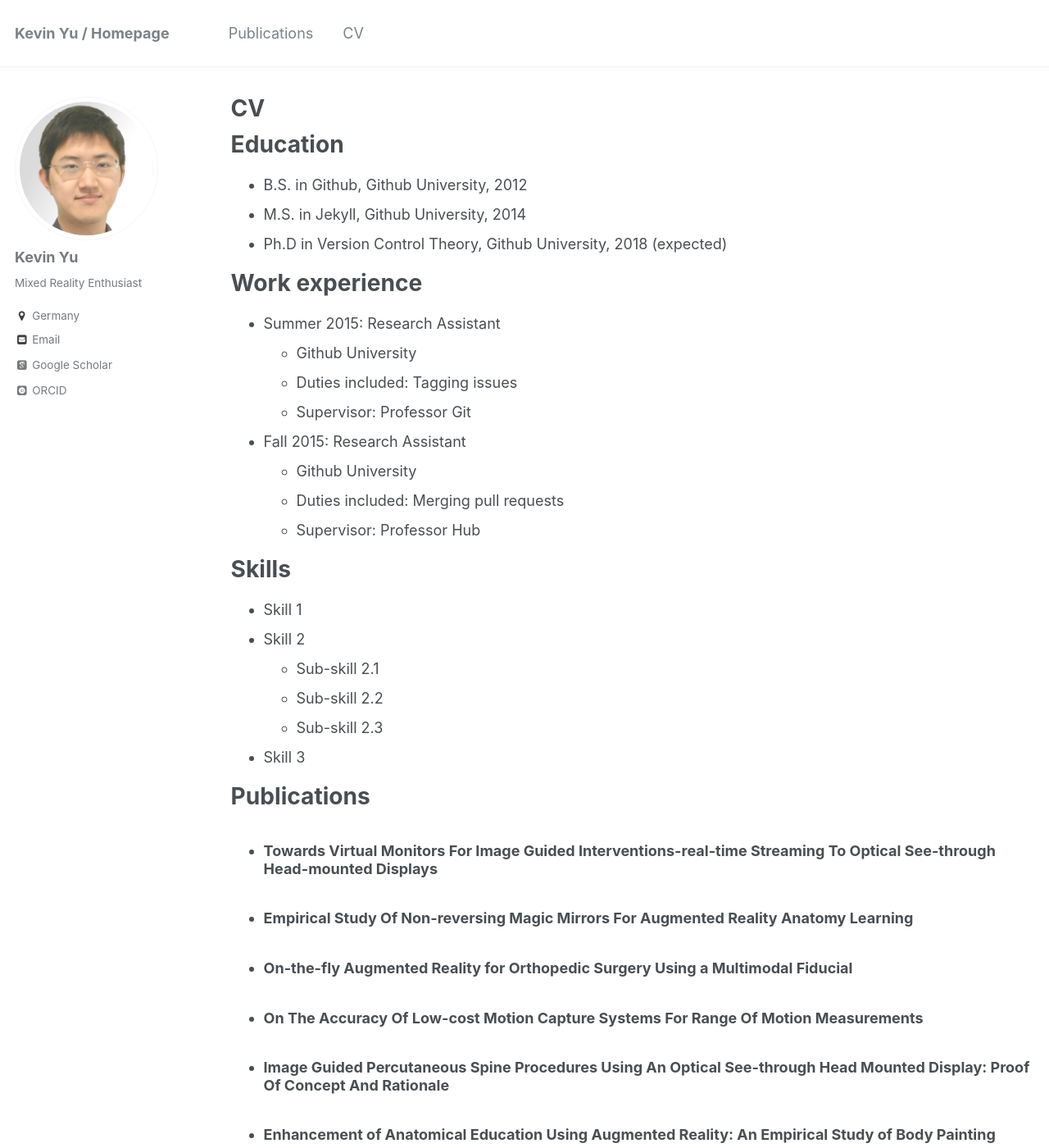
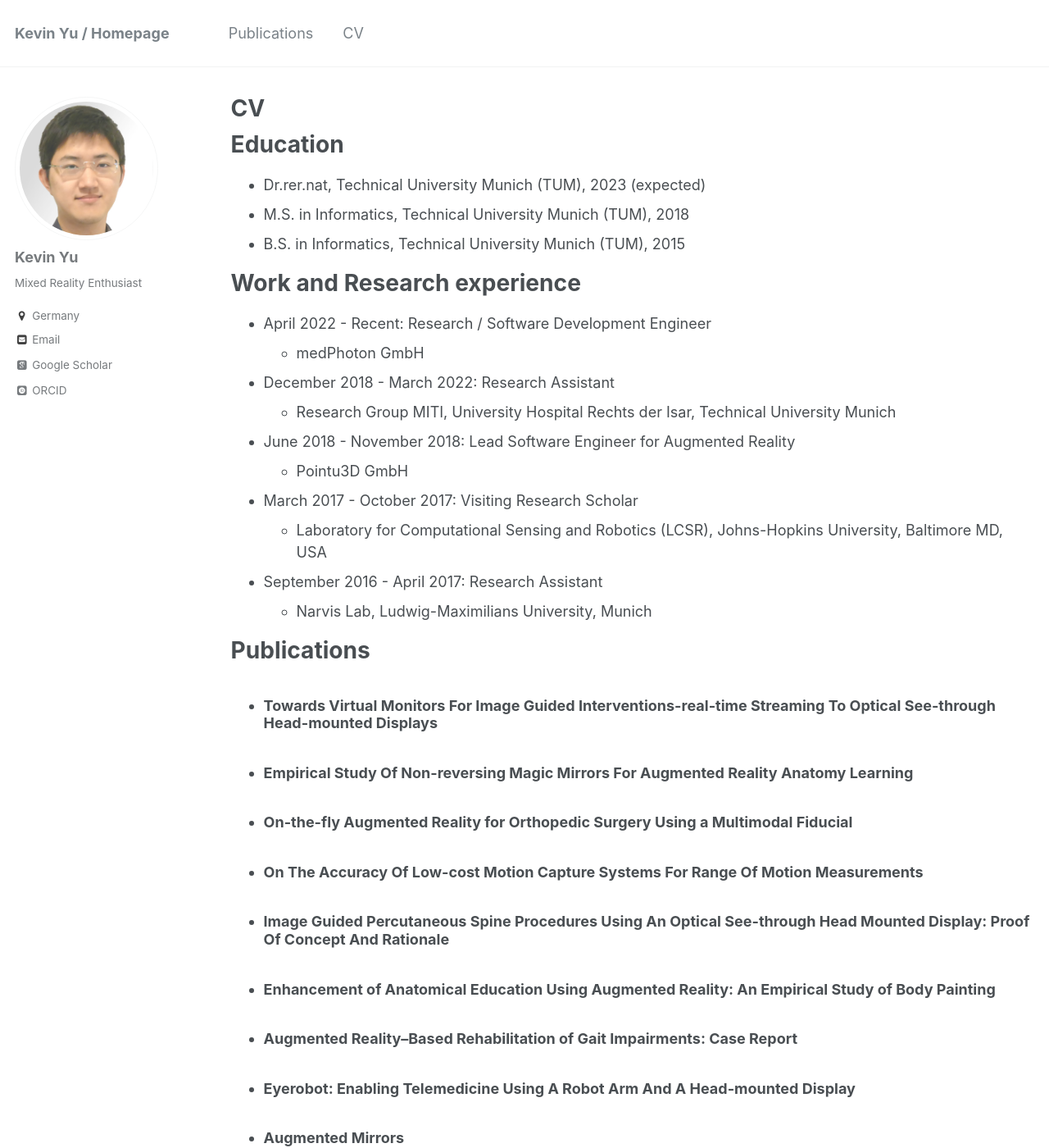
Before and after one commit to kyuq/kyuq.github.io, a Jekyll site: the page built from _pages/cv.md, in a window 1280 px wide and 1400 px high. Shown: the whole window at 82% size. Built offline with Jekyll 4.4.1, drawn with Linux system fonts in a browser that asks for light colours; some web fonts are replaced; some of the changed text lies outside the part shown.

Commit message:
updated cv and fixed images on landing page

```diff
--- a/_pages/cv.md
+++ b/_pages/cv.md
@@ -11,49 +11,30 @@ redirect_from:
 
 Education
 ======
-* B.S. in Github, Github University, 2012
-* M.S. in Jekyll, Github University, 2014
-* Ph.D in Version Control Theory, Github University, 2018 (expected)
+* Dr.rer.nat, Technical University Munich (TUM), 2023 (expected)
+* M.S. in Informatics, Technical University Munich (TUM), 2018
+* B.S. in Informatics, Technical University Munich (TUM), 2015
 
-Work experience
+Work and Research experience
 ======
-* Summer 2015: Research Assistant
-  * Github University
-  * Duties included: Tagging issues
-  * Supervisor: Professor Git
+* April 2022 - Recent: Research / Software Development Engineer
+  * medPhoton GmbH
 
-* Fall 2015: Research Assistant
-  * Github University
-  * Duties included: Merging pull requests
-  * Supervisor: Professor Hub
+* December 2018 - March 2022: Research Assistant
+  * Research Group MITI, University Hospital Rechts der Isar, Technical University Munich
 
-Skills
-======
-* Skill 1
-* Skill 2
-  * Sub-skill 2.1
-  * Sub-skill 2.2
-  * Sub-skill 2.3
-* Skill 3
+* June 2018 - November 2018: Lead Software Engineer for Augmented Reality
+  * Pointu3D GmbH
+
+* March 2017 - October 2017: Visiting Research Scholar
+  * Laboratory for Computational Sensing and Robotics (LCSR), Johns-Hopkins University, Baltimore MD, USA
+
+* September 2016 - April 2017: Research Assistant
+  * Narvis Lab, Ludwig-Maximilians University, Munich
+
 
 Publications
 ======
   <ul>{% for post in site.publications %}
     {% include archive-single-cv.html %}
   {% endfor %}</ul>
-
-Talks
-======
-  <ul>{% for post in site.talks %}
-    {% include archive-single-talk-cv.html %}
-  {% endfor %}</ul>
-
-Teaching
-======
-  <ul>{% for post in site.teaching %}
-    {% include archive-single-cv.html %}
-  {% endfor %}</ul>
-
-Service and leadership
-======
-* Currently signed in to 43 different slack teams
```
Also changed, not shown: _pages/about.md (+2 -2 lines).
